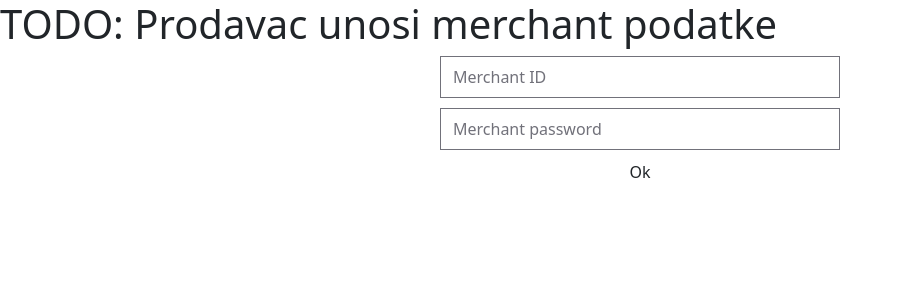
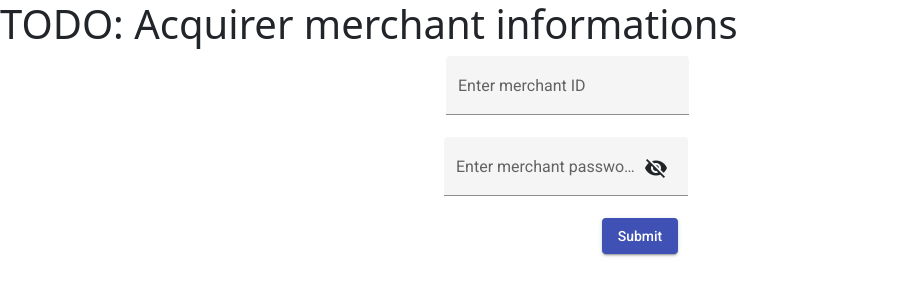
Before and after one commit to sep-upp-udd-team7/payment_service_provider_front, an Angular app in the folder psp-frontend/: page /merchant-info in a window 1280 px wide. Shown: the top 300 px of the page, without its empty margins (0-903 px from the left). Built offline with nearby package versions, Linux system fonts and the light colour scheme.

Commit message:
feat: merchant info page

```diff
--- a/psp-frontend/src/app/components/merchant-info/merchant-info.component.html
+++ b/psp-frontend/src/app/components/merchant-info/merchant-info.component.html
@@ -1,8 +1,17 @@
-<div>
-    <h1>TODO: Prodavac unosi merchant podatke</h1>
-    <div style="margin: auto;">
-        <input type="text" placeholder="Merchant ID" name="merchantId" [(ngModel)]="merchantId" style="margin: auto; margin-bottom: 10px; display: flex; width: 400px;">
-        <input type="password" placeholder="Merchant password" name="merchantPassword"  [(ngModel)]="merchantPassword"  style="margin: auto; margin-bottom: 10px; display: flex; width: 400px;">
-        <button type="submit" style="margin: auto; display: flex; margin-bottom: 10px;">Ok</button>
+<h1>TODO: Acquirer merchant informations</h1>
+<div style="margin: auto; display: flex; justify-content: center;">
+    <div class="example-container">
+        <mat-form-field appearance="fill">
+            <mat-label>Enter merchant ID</mat-label>
+            <input matInput type="text" name="merchantId" [(ngModel)]="merchantId">
+        </mat-form-field>
+        <mat-form-field appearance="fill" >
+          <mat-label>Enter merchant password</mat-label>
+          <input matInput [type]="hide ? 'password' : 'text'" name="merchantPassword"  [(ngModel)]="merchantPassword" style="width: 400px;">
+          <button mat-icon-button matSuffix (click)="hide = !hide" [attr.aria-label]="'Hide password'" [attr.aria-pressed]="hide">
+            <mat-icon>{{hide ? 'visibility_off' : 'visibility'}}</mat-icon>
+          </button>
+        </mat-form-field>
+        <button mat-raised-button color="primary" style="margin: auto; justify-content: center; display: flex;" (click)="enterMerchantInfos()">Submit</button>
     </div>
 </div>
--- a/psp-frontend/src/app/components/merchant-info/merchant-info.component.scss
+++ b/psp-frontend/src/app/components/merchant-info/merchant-info.component.scss
@@ -0,0 +1,23 @@
+.example-container mat-form-field + mat-form-field {
+    margin-left: 8px;
+    display: flex;
+    width: 400px;
+  }
+
+  .example-right-align {
+    text-align: right;
+  }
+
+  mat-form-field {
+    width: 243px;
+    margin-left: 10px;
+  }
+
+  input.example-right-align::-webkit-outer-spin-button,
+  input.example-right-align::-webkit-inner-spin-button {
+    display: none;
+  }
+
+  input.example-right-align {
+    -moz-appearance: textfield;
+  }
--- a/psp-frontend/src/app/components/merchant-info/merchant-info.component.ts
+++ b/psp-frontend/src/app/components/merchant-info/merchant-info.component.ts
@@ -11,8 +11,16 @@
 
   merchantId: string = '';
   merchantPassword: string = '';
+  hide = true;
 
   ngOnInit(): void {
   }
 
+  enterMerchantInfos() {
+    if (this.merchantId == '' || this.merchantPassword == '') {
+      return
+    }
+    alert('TODO')
+  }
+
 }
```
Also changed, not shown: psp-frontend/src/app/app.module.ts (+9 -2 lines).
